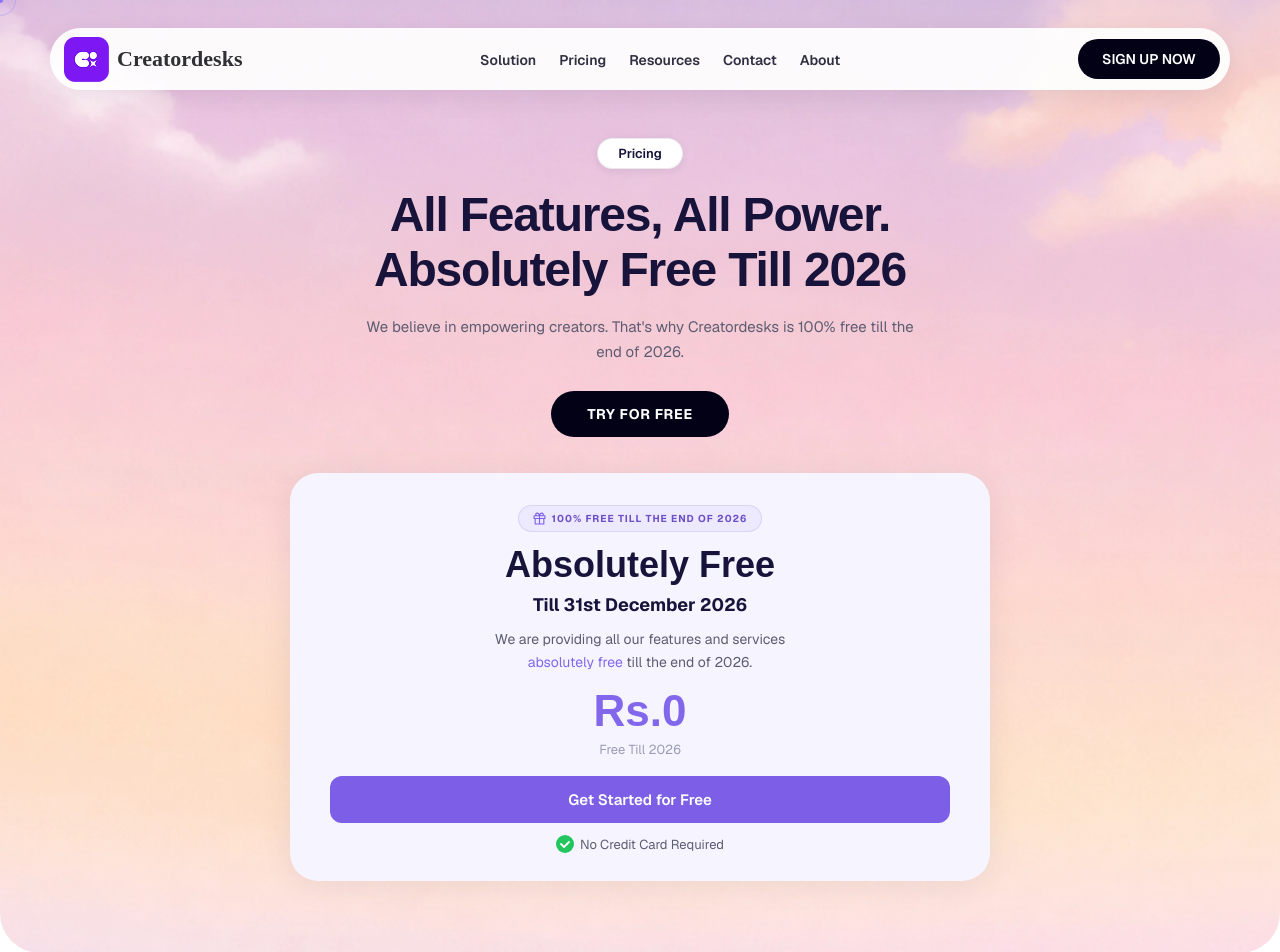
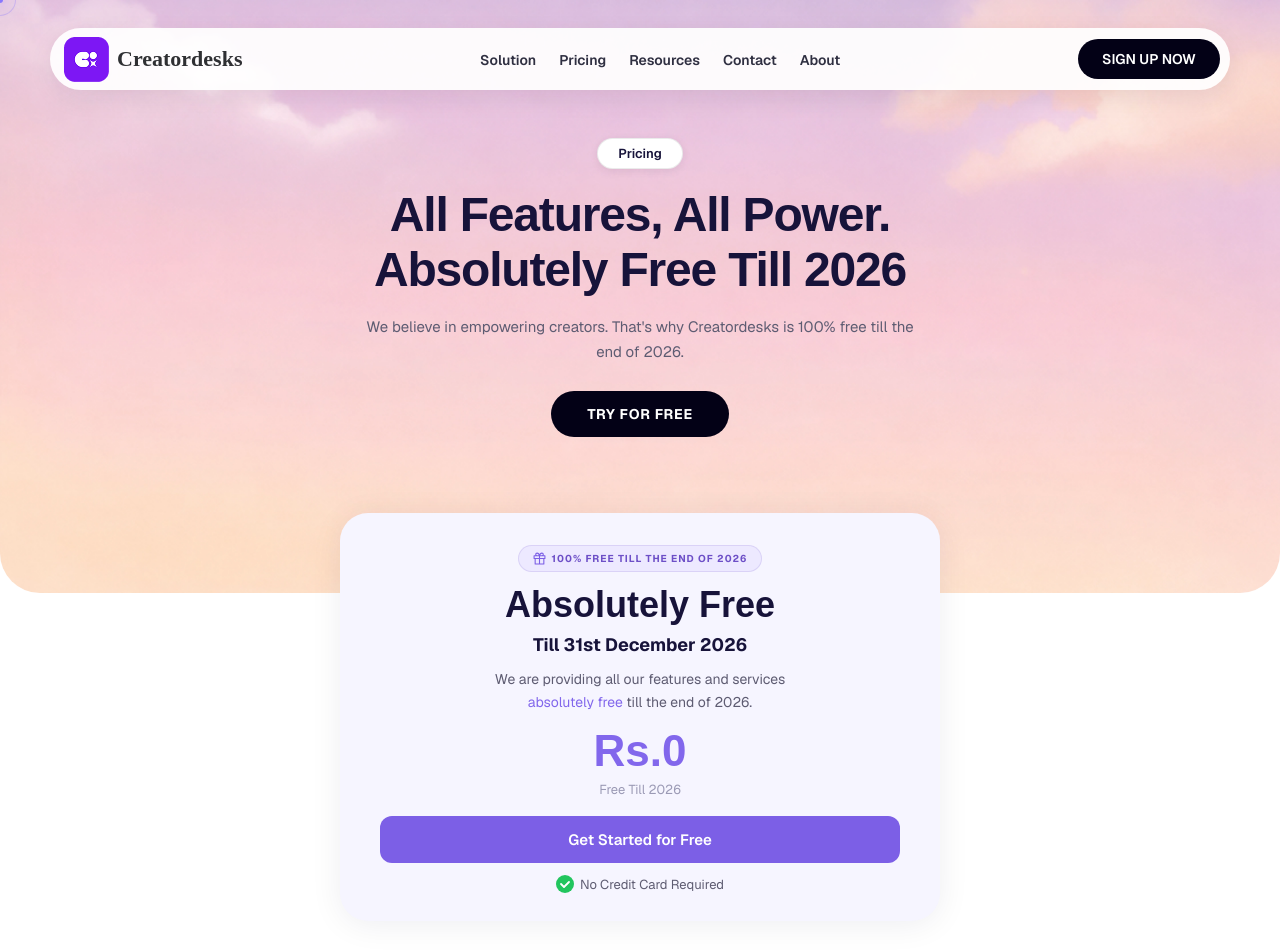
Before and after one commit to kunalvvs/landing-cd, a Next.js app in the folder landing-app/: page /pricing in a window 1280 px wide. Shown: the top 952 px of the page. Built offline with nearby package versions, Linux system fonts and the light colour scheme; a web font is replaced by a local one.

Commit message:
feat: adjust layout and styling of free plan card for improved visibility and spacing

```diff
--- a/landing-app/src/app/pricing/PricingPage.jsx
+++ b/landing-app/src/app/pricing/PricingPage.jsx
@@ -180,7 +180,9 @@
           <a href="#" className={styles.heroCta}>TRY FOR FREE</a>
         </section>
 
-        {/* ── Free Plan Card ── */}
+      </div>
+
+      {/* ── Free Plan Card (overlaps hero bottom) ── */}
       <div className={styles.freePlanCard}>
         <span className={styles.freeBadge}>
           <svg width="13" height="13" viewBox="0 0 24 24" fill="none" aria-hidden="true" style={{flexShrink:0}}>
@@ -205,7 +207,6 @@
           </svg>
           No Credit Card Required
         </p>
-        </div>
       </div>
 
       {/* ── Pricing Section ── */}
--- a/landing-app/src/app/pricing/pricing.module.css
+++ b/landing-app/src/app/pricing/pricing.module.css
@@ -17,7 +17,7 @@
   background-position: center top;
   background-repeat: no-repeat;
   border-radius: 0 0 40px 40px;
-  padding-bottom: 72px;
+  padding-bottom: 120px;
 }
 
 .navShell {
@@ -74,15 +74,17 @@
   background: #f6f5ff;
   border-radius: 28px;
   padding: 32px 40px 28px;
-  max-width: 700px;
+  max-width: 600px;
   width: calc(100% - 40px);
-  margin: 0 auto;
+  margin: -80px auto 0;
   text-align: center;
   box-shadow: 0 4px 32px rgba(20, 12, 52, 0.07);
   display: flex;
   flex-direction: column;
   align-items: center;
   gap: 8px;
+  position: relative;
+  z-index: 2;
 }
 
 .freeBadge {
@@ -788,6 +790,7 @@
   .freePlanCard {
     padding: 28px 24px 24px;
     border-radius: 22px;
+    margin-top: -60px;
   }
 
   .freeBadge {
```
Lines whose indentation alone changed are shown as unchanged.
